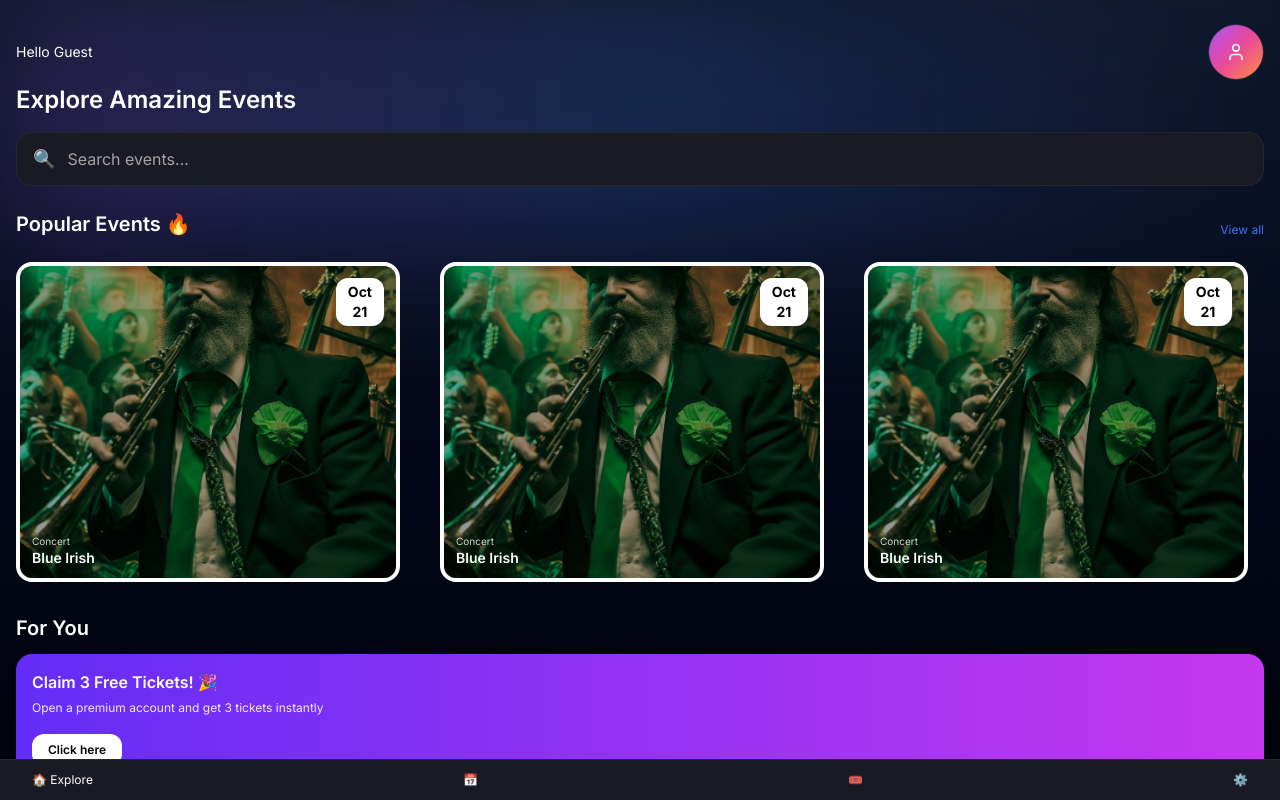
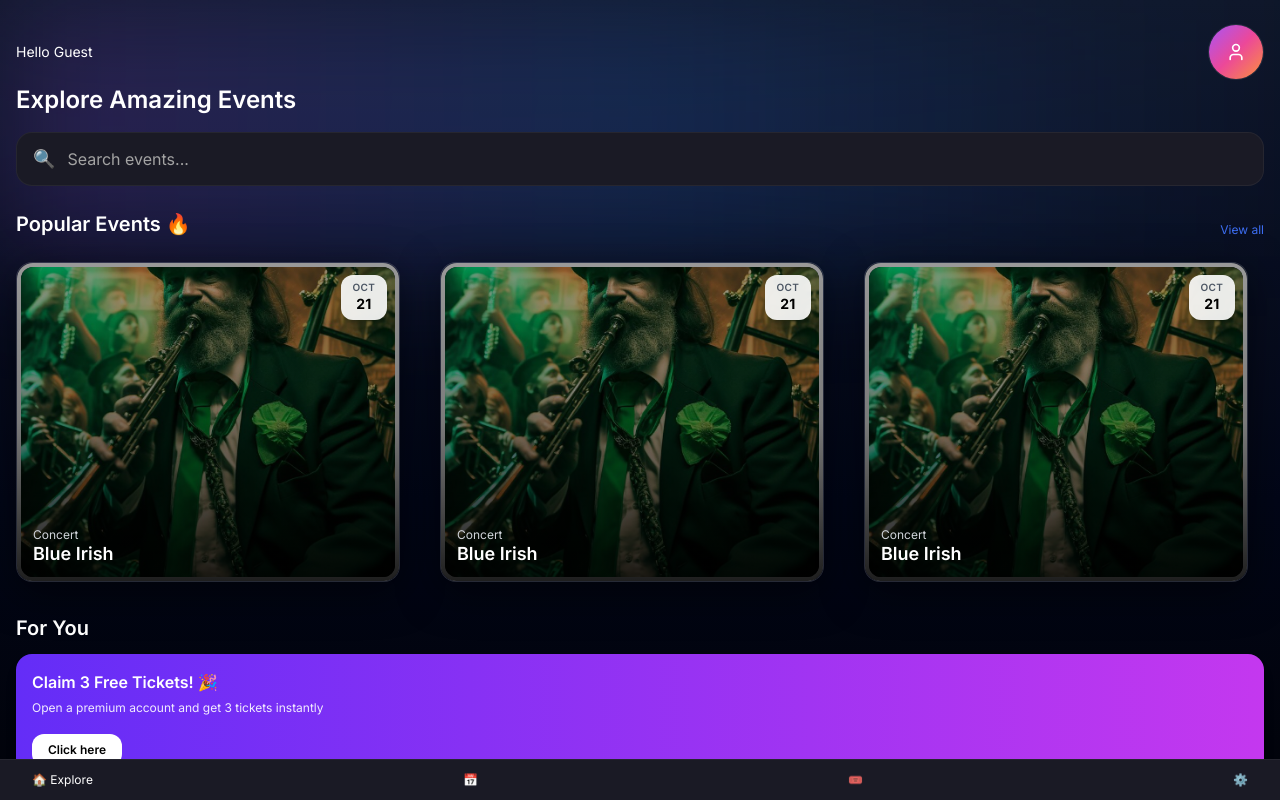
Before and after one commit to Haywhai1/event-app, a Next.js app: page / in a window 1280 px wide. Shown: the top 800 px of the page. Built offline with nearby package versions, Linux system fonts and the light colour scheme; no server answers.

Commit message:
upgraded eventcards

```diff
--- a/components/EventCard.tsx
+++ b/components/EventCard.tsx
@@ -1,28 +1,72 @@
+import Image from "next/image";
+
 export default function EventCard() {
   return (
     <div
       className="
-        relative shrink-0 rounded-2xl overflow-hidden border-4 border-white/100 bg-cover bg-center
-        w-56 h-56                 /* mobile size */
-        md:w-72 md:h-64           /* medium screens */
-        lg:w-96 lg:h-80           /* large screens */
-      "
-      style={{ backgroundImage: "url('/images/irish.png')" }}
+      relative shrink-0 rounded-2xl overflow-hidden
+
+      w-56 h-56
+      md:w-72 md:h-64
+      lg:w-96 lg:h-80
+
+      bg-white/5 backdrop-blur-xl
+      border border-white/10
+
+      shadow-[0_10px_40px_rgba(0,0,0,0.5)]
+      hover:shadow-[0_20px_60px_rgba(0,0,0,0.7)]
+      hover:scale-[1.02]
+
+      transition-all duration-300
+      group
+    "
     >
-      {/* OVERLAY */}
+      {/* IMAGE */}
+      <Image
+        src="/images/irish.png"
+        alt="Event"
+        width={200}
+        height={200}
+        loading="eager"
+        className="absolute inset-0 w-full h-full object-cover
+        group-hover:scale-110 transition-transform duration-500 border-4 border-white/100 rounded-2xl"
+      />
+
+      {/* DARK OVERLAY */}
       <div className="absolute inset-0 bg-black/40" />
 
-      {/* DATE BADGE */}
-      <div className="absolute top-3 right-3 bg-white text-black text-[10px] px-3 py-1 rounded-xl font-medium shadow-sm">
-        <p className="font-black text-sm text-center">Oct</p>
-        <p className="font-black text-sm text-center">21</p>
+      {/* GRADIENT FADE */}
+      <div className="absolute inset-0 bg-gradient-to-t from-black/80 via-black/20 to-transparent" />
+
+      {/* DATE BADGE (UPGRADED) */}
+      <div
+        className="
+        absolute top-3 right-3 z-10
+        px-3 py-1.5 rounded-xl
+
+        bg-white/90 backdrop-blur-md
+        text-black text-xs font-semibold
+
+        flex flex-col items-center leading-tight
+        shadow-md
+      "
+      >
+        <span className="text-[10px] uppercase tracking-wide text-gray-600 ">
+          Oct
+        </span>
+        <span className="text-sm font-bold">21</span>
       </div>
 
-      {/* INFO */}
-      <div className="absolute bottom-3 left-3 text-white">
-        <p className="text-[10px] opacity-80">Concert</p>
-        <h3 className="text-sm font-semibold leading-tight">Blue Irish</h3>
+      {/* CONTENT */}
+      <div className="absolute bottom-4 left-4 z-10">
+        <p className="text-xs text-gray-300">Concert</p>
+        <h3 className="text-lg font-semibold text-white leading-tight">
+          Blue Irish
+        </h3>
       </div>
+
+      {/* GLOW RING */}
+      <div className="absolute inset-0 rounded-2xl ring-1 ring-white/10 pointer-events-none" />
     </div>
   );
 }
```
